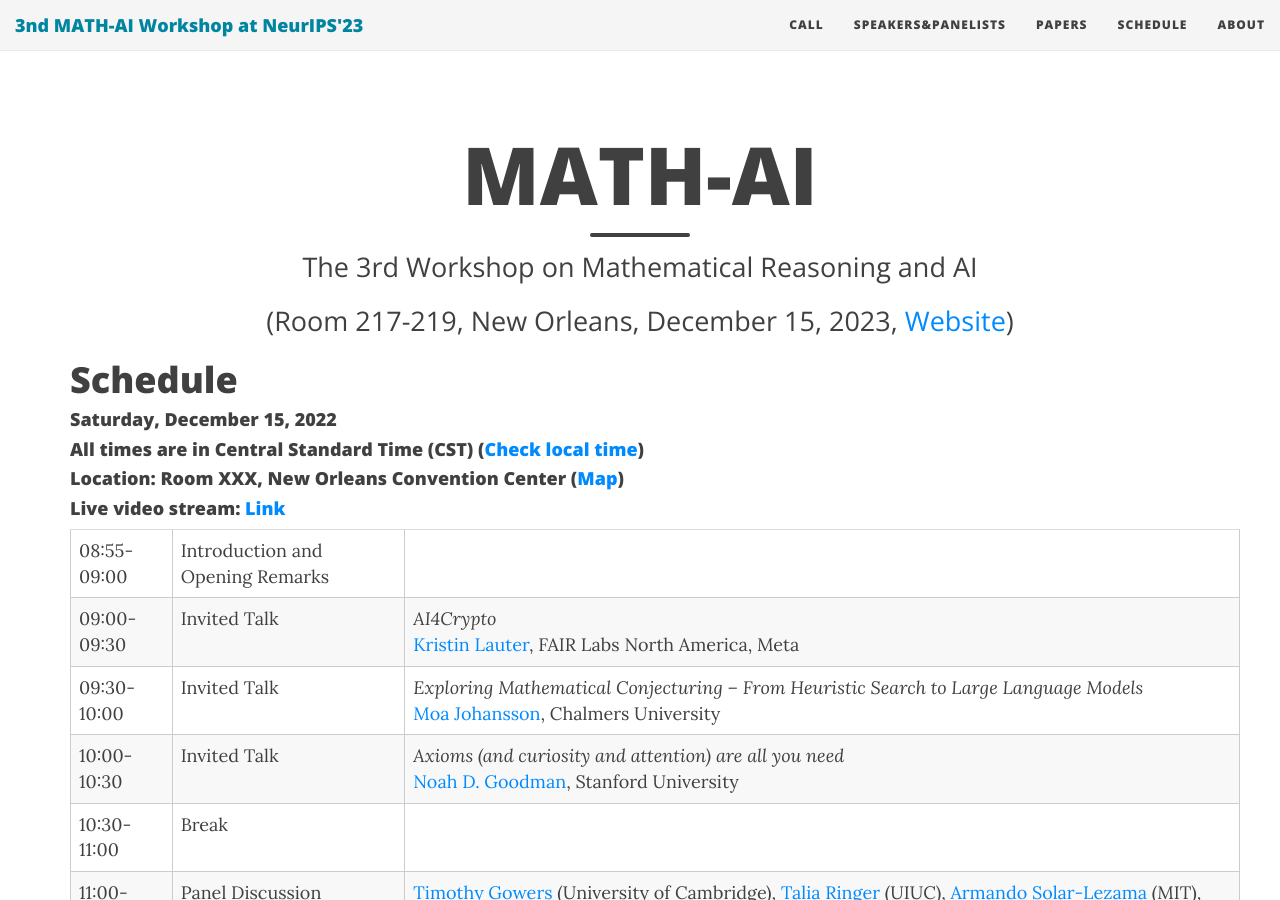
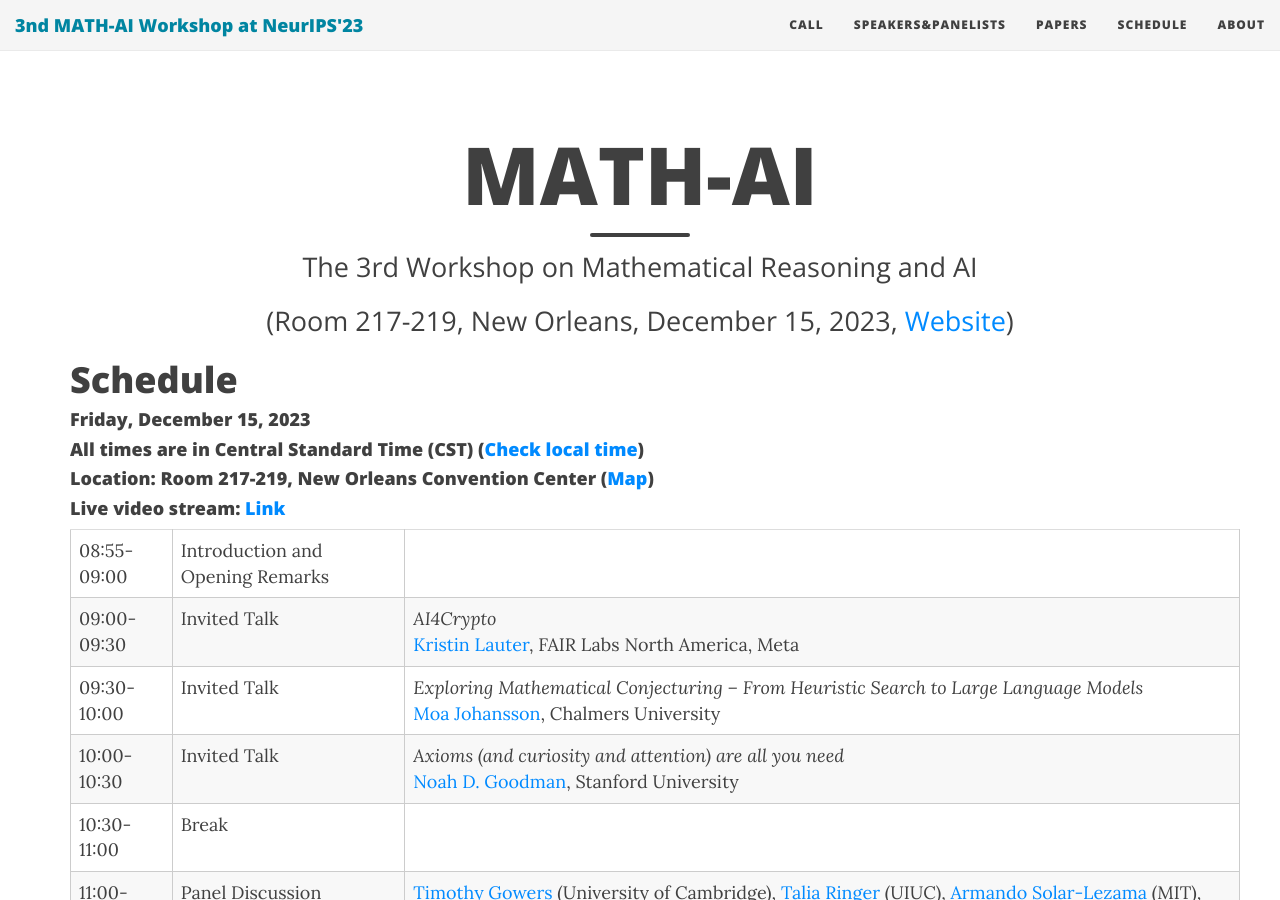
Before and after one commit to mathai2023/mathai2023.github.io, a Jekyll site: the page built from schedule.md, in a window 1280 px wide and 900 px high. Built offline with Jekyll 4.4.1, drawn with Linux system fonts in a browser that asks for light colours; nearby versions of some CDN libraries.

Commit message:
Update schedule.md

```diff
--- a/schedule.md
+++ b/schedule.md
@@ -11,11 +11,11 @@ use-site-title: true
 
 # Schedule
 
-#### Saturday, December 15, 2022
+#### Friday, December 15, 2023
 #### All times are in Central Standard Time (CST) ([Check local time](https://www.google.com/search?q=time+for+local+new+orleans))
 
 
-#### Location: Room XXX, New Orleans Convention Center ([Map](https://goo.gl/maps/8WXJ8h4Svng793Cc8))
+#### Location: Room 217-219, New Orleans Convention Center ([Map](https://goo.gl/maps/8WXJ8h4Svng793Cc8))
 #### Live video stream: [Link](https://mathai-2023.github.io/)
 
 
```
